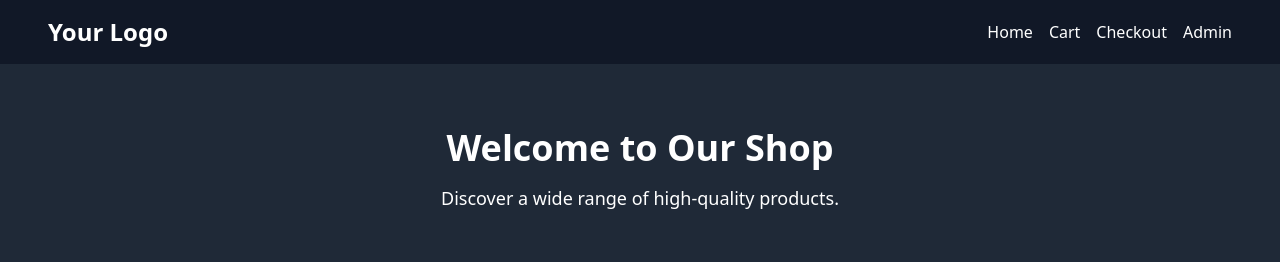
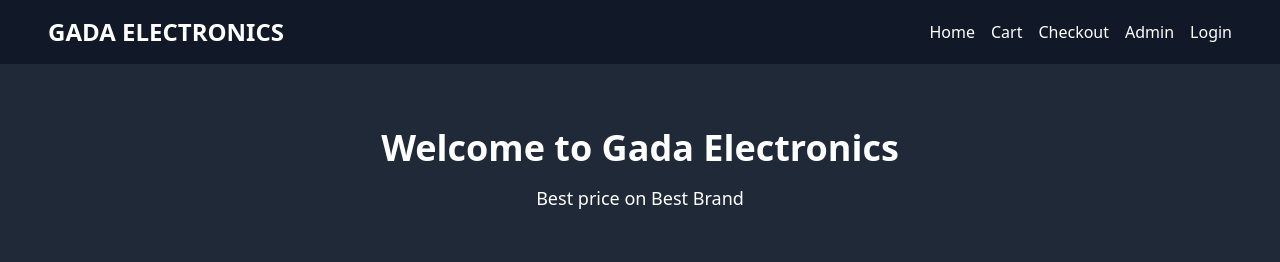
Before and after one commit to GauthamRVanjre/Gada-Electronics, a React (Vite) app in the folder frontend/: page / in a window 1280 px wide. Shown: the top 262 px of the page. Built offline with nearby package versions, Linux system fonts and the light colour scheme; no server answers.

Commit message:
fixed routing accross application

```diff
--- a/frontend/src/Pages/Admin.tsx
+++ b/frontend/src/Pages/Admin.tsx
@@ -4,6 +4,7 @@ import { Button } from "@/components/ui/button";
 import axios from "axios";
 import { useEffect, useState } from "react";
 import AddProductTableForm from "@/components/AddProductTable";
+import Navbar from "@/components/Navbar";
 
 const Admin = () => {
   const [products, setProducts] = useState([]);
@@ -27,6 +28,10 @@ const Admin = () => {
 
   return (
     <>
+      {/* navbar component */}
+      <Navbar />
+
+      {/* admin page content */}
       <div className="container mx-auto py-10">
         <div className="float-right pl-4">
           <Button className="mt-4 rounded-xl text-black bg-white border-black-500 border-2 hover:opacity-50 hover:text-black hover:bg-white">
--- a/frontend/src/Pages/Cart.tsx
+++ b/frontend/src/Pages/Cart.tsx
@@ -1,7 +1,15 @@
-import React from "react";
+import Navbar from "@/components/Navbar";
 
 const Cart = () => {
-  return <div>Cart</div>;
+  return (
+    <>
+      {/* navbar content */}
+      <Navbar />
+
+      {/* cart page content */}
+      <h1>Cart</h1>
+    </>
+  );
 };
 
 export default Cart;
--- a/frontend/src/Pages/Home.tsx
+++ b/frontend/src/Pages/Home.tsx
@@ -13,10 +13,10 @@ const Home: React.FC = () => {
       {/* Hero Section */}
       <div className="bg-gray-800 text-white py-16">
         <div className="container mx-auto text-center">
-          <h1 className="text-4xl font-bold mb-4">Welcome to Our Shop</h1>
-          <p className="text-lg">
-            Discover a wide range of high-quality products.
-          </p>
+          <h1 className="text-4xl font-bold mb-4">
+            Welcome to Gada Electronics
+          </h1>
+          <p className="text-lg">Best price on Best Brand</p>
         </div>
       </div>
 
--- a/frontend/src/components/Navbar.tsx
+++ b/frontend/src/components/Navbar.tsx
@@ -8,7 +8,7 @@ const Navbar = () => {
         <div className="container mx-auto flex items-center justify-between">
           {/* Logo */}
           <Link to="/" className="text-2xl font-bold">
-            Your Logo
+            GADA ELECTRONICS
           </Link>
 
           {/* Navigation Links */}
@@ -25,6 +25,9 @@ const Navbar = () => {
             <Link to="/admin" className="hover:text-gray-300">
               Admin
             </Link>
+            <Link to="/login" className="hover:text-gray-300">
+              Login
+            </Link>
           </div>
         </div>
       </nav>
--- a/frontend/src/components/Sidebar.tsx
+++ b/frontend/src/components/Sidebar.tsx
@@ -1,5 +1,3 @@
-import React from "react";
-
 const Sidebar = () => {
   return (
     <>
```
